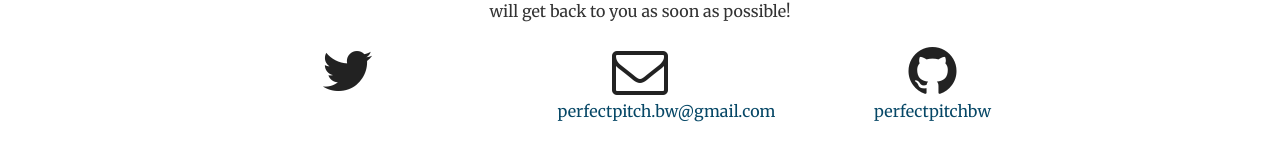
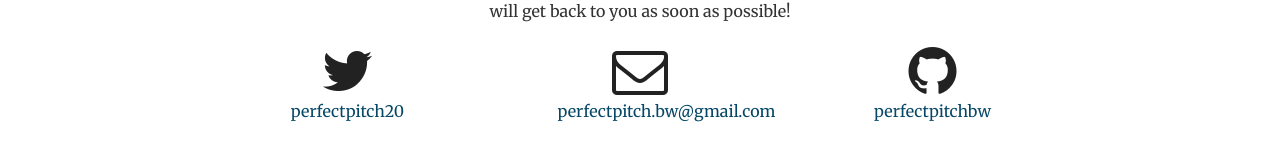
Before and after one commit to perfectpitchbw/perfectpitchbw.github.io, a Jekyll site: the page built from index.html, in a window 1280 px wide and 900 px high, scrolled down 1730 px. Shown: the part 657-818 px from the top of the window. Built offline with Jekyll 4.4.1, drawn with Linux system fonts in a browser that asks for light colours.

Commit message:
Update _config.yml

```diff
--- a/_config.yml
+++ b/_config.yml
@@ -5,7 +5,7 @@ description: ""
 baseurl: ""
 url: ""
 
-twitter_username:
+twitter_username: perfectpitch20
 github_username: perfectpitchbw
 
 # Build settings
```
